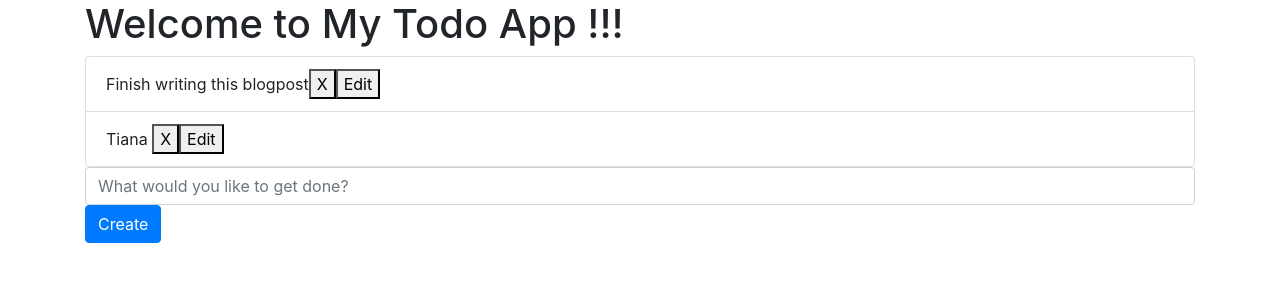
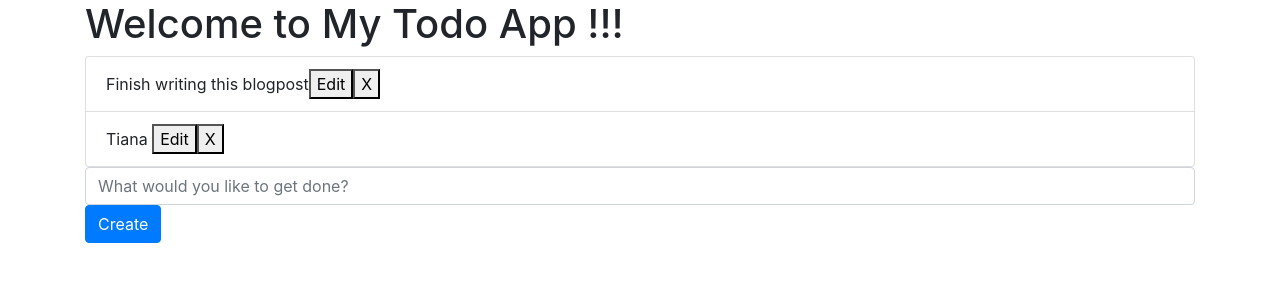
Before and after one commit to freemany/mytodo.react.ts, a React (Create React App) app: page / in a window 1280 px wide. Shown: the top 300 px of the page. Built offline with nearby package versions, Linux system fonts and the light colour scheme.

Commit message:
edit todo with good btn

```diff
--- a/src/components/TodoListItem.tsx
+++ b/src/components/TodoListItem.tsx
@@ -12,22 +12,22 @@ export interface Props {
 const TodoListItem = ({ index, todo, handleTodoRemove }: Props) => {
     const inputRef = React.useRef<HTMLInputElement>(null);
 
-    const handleSave = () => {
+    const handleSave = (index, isEditing) => {
         const task = inputRef && inputRef.current ? inputRef.current.value : ''
-        storeFactory.dispatch(editTodo(index, task));
-        storeFactory.dispatch(toggleEditingTodo(index))
+        if (true === isEditing) {
+            storeFactory.dispatch(editTodo(index, task));
+        }
+        storeFactory.dispatch(toggleEditingTodo(index));
     };
     const onChangeHandler = (value) => value;
-    const toggleEdit = (index) => {
-        storeFactory.dispatch(toggleEditingTodo(index));
-    };
 
     return (
         <li className="list-group-item">
-            {true === Boolean(todo.isEditing) ? <div><input defaultValue={todo.task} ref={inputRef} onChange={() => { onChangeHandler(todo.task) }} /><button onClick={() => handleSave()}>Save</button></div> : todo.task}
-
+            {true === Boolean(todo.isEditing) ? <input defaultValue={todo.task} ref={inputRef} onChange={() => { onChangeHandler(todo.task) }} /> : todo.task}
+            <button onClick={() => handleSave(index, todo.isEditing)}>
+                {true === Boolean(todo.isEditing) ? 'Save' : 'Edit'}
+            </button>
             <button onClick={() => handleTodoRemove(index)}>X</button>
-            <button onClick={() => { toggleEdit(index) }}>Edit</button>
         </li>
     )
 };
```
